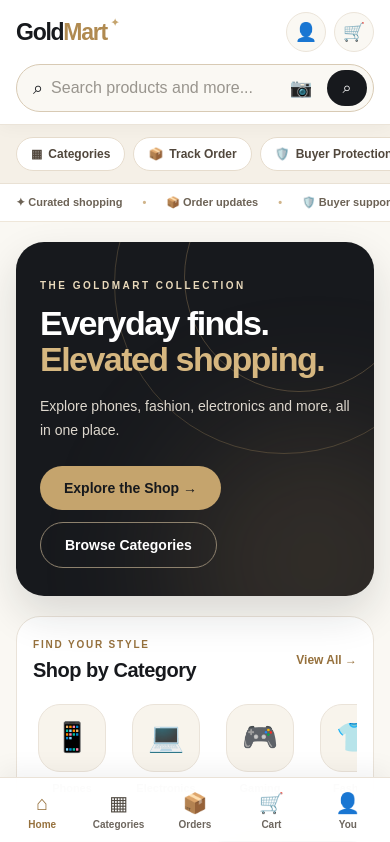
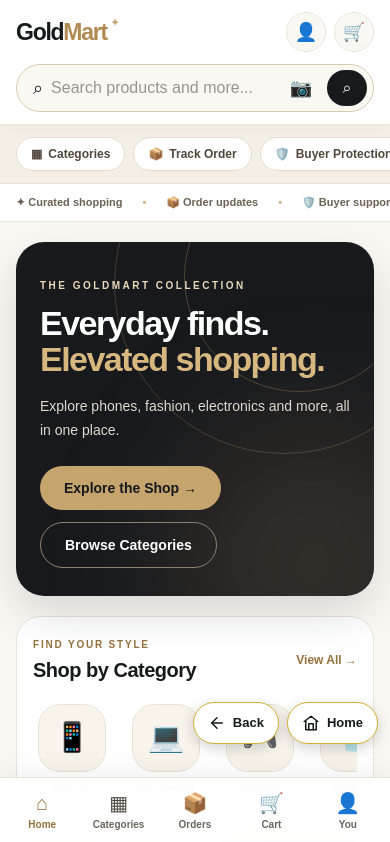
Before and after one commit to oscar1-max/Gold-mart-Ybsr, a Next.js app: page / in a window 390 px wide. Shown: the top 842 px of the page. Built offline with nearby package versions, Linux system fonts and the light colour scheme; no server answers.

Commit message:
Update GlobalNavigation.tsx

```diff
--- a/components/GlobalNavigation.tsx
+++ b/components/GlobalNavigation.tsx
@@ -1,27 +1,28 @@
 
 "use client";
 
-import { useEffect, useState } from "react";
+import { useEffect } from "react";
+import type { CSSProperties } from "react";
 import { usePathname, useRouter } from "next/navigation";
 
-const STORAGE_KEY = "goldmart_navigation_history_v1";
+const STORAGE_KEY = "goldmart_navigation_history_v2";
 
 function readHistory(): string[] {
   try {
-    const raw = sessionStorage.getItem(STORAGE_KEY);
+    const saved = sessionStorage.getItem(STORAGE_KEY);
 
-    if (!raw) return [];
+    if (!saved) return [];
 
-    const parsed: unknown = JSON.parse(raw);
+    const parsed: unknown = JSON.parse(saved);
 
     if (!Array.isArray(parsed)) return [];
 
     return parsed
       .filter(
-        (path): path is string =>
-          typeof path === "string" &&
-          path.startsWith("/") &&
-          !path.startsWith("//")
+        (item): item is string =>
+          typeof item === "string" &&
+          item.startsWith("/") &&
+          !item.startsWith("//")
       )
       .slice(-30);
   } catch {
@@ -29,76 +30,103 @@ function readHistory(): string[] {
   }
 }
 
-function saveHistory(paths: string[]) {
+function saveHistory(history: string[]) {
   try {
     sessionStorage.setItem(
       STORAGE_KEY,
-      JSON.stringify(paths.slice(-30))
+      JSON.stringify(history.slice(-30))
     );
   } catch {
-    // Navigation still works without storage.
+    // Navigation can still fall back to Home.
   }
 }
+
+const navigationStyle: CSSProperties = {
+  position: "fixed",
+  right: "12px",
+  bottom:
+    "calc(100px + env(safe-area-inset-bottom, 0px))",
+  zIndex: 2147483000,
+  display: "flex",
+  alignItems: "center",
+  justifyContent: "flex-end",
+  gap: "8px",
+  pointerEvents: "auto",
+};
+
+const buttonStyle: CSSProperties = {
+  display: "inline-flex",
+  alignItems: "center",
+  justifyContent: "center",
+  gap: "7px",
+  minHeight: "42px",
+  padding: "9px 14px",
+  backgroundColor: "#FFFFFF",
+  color: "#17191D",
+  border: "1px solid #D4AF37",
+  borderRadius: "999px",
+  boxShadow: "0 4px 14px rgba(0, 0, 0, 0.18)",
+  fontSize: "13px",
+  fontWeight: 700,
+  fontFamily: "Arial, sans-serif",
+  lineHeight: 1.2,
+  cursor: "pointer",
+  opacity: 1,
+  visibility: "visible",
+};
 
 export default function GlobalNavigation() {
   const router = useRouter();
   const pathname = usePathname();
 
-  const [previousPath, setPreviousPath] =
-    useState<string | null>(null);
-
-  const [ready, setReady] = useState(false);
-
+  // Remember visited GoldMart pages.
   useEffect(() => {
     if (!pathname) return;
 
     let history = readHistory();
 
+    if (history[history.length - 1] === pathname) {
+      return;
+    }
+
     const existingIndex = history.lastIndexOf(pathname);
 
-    if (existingIndex >= 0) {
-      // Returning to an earlier page removes
-      // the pages that came after it.
+    if (existingIndex !== -1) {
       history = history.slice(0, existingIndex + 1);
     } else {
       history.push(pathname);
     }
 
     saveHistory(history);
-
-    setPreviousPath(
-      history.length > 1
-        ? history[history.length - 2]
-        : null
-    );
-
-    setReady(true);
   }, [pathname]);
 
   function goBack() {
+    const currentPath = pathname || "/";
     const history = readHistory();
 
+    if (history.length > 1) {
+      // Remove the current page from the stack.
       if (
-      pathname &&
-      history.length > 1 &&
-      history[history.length - 1] === pathname
+        history[history.length - 1] === currentPath
       ) {
         history.pop();
+      }
 
-      const destination =
-        history[history.length - 1] || "/";
+      const previousPage =
+        history[history.length - 1];
 
+      if (
+        previousPage &&
+        previousPage !== currentPath
+      ) {
         saveHistory(history);
-      router.push(destination);
+        router.push(previousPage);
         return;
       }
-
-    if (previousPath && previousPath !== pathname) {
-      router.push(previousPath);
-      return;
     }
 
-    // Safe fallback for direct page visits.
+    // Someone who opened a page directly
+    // should remain inside GoldMart.
     router.push("/");
   }
 
@@ -106,41 +134,17 @@ export default function GlobalNavigation() {
     router.push("/");
   }
 
-  if (!ready || !pathname) {
-    return null;
-  }
-
-  // The homepage doesn't need a Home button.
-  // Still show Back if the user came from
-  // another GoldMart page.
-  if (pathname === "/" && !previousPath) {
-    return null;
-  }
-
-  const buttonClass =
-    "flex items-center justify-center gap-2 " +
-    "rounded-full border border-[#D4AF37]/40 " +
-    "bg-white px-4 py-2.5 text-sm font-bold " +
-    "text-[#17191D] shadow-lg " +
-    "transition hover:bg-[#FFF6DA] " +
-    "focus-visible:outline-none " +
-    "focus-visible:ring-2 " +
-    "focus-visible:ring-[#B58A16]";
-
   return (
     <nav
-      aria-label="GoldMart quick navigation"
-      className={
-        "fixed bottom-[calc(env(safe-area-inset-bottom)+5.5rem)] " +
-        "right-3 z-40 flex items-center gap-2 " +
-        "md:bottom-6 md:right-6"
-      }
+      aria-label="GoldMart page navigation"
+      style={navigationStyle}
     >
       <button
         type="button"
         onClick={goBack}
-        className={buttonClass}
-        aria-label="Go back to the previous GoldMart page"
+        style={buttonStyle}
+        aria-label="Go back"
+        title="Previous GoldMart page"
       >
         <svg
           width="18"
@@ -157,15 +161,15 @@ export default function GlobalNavigation() {
           <path d="m12 19-7-7 7-7" />
         </svg>
 
-        <span>Back</span>
+        Back
       </button>
 
-      {pathname !== "/" && (
       <button
         type="button"
         onClick={goHome}
-          className={buttonClass}
-          aria-label="Go to GoldMart homepage"
+        style={buttonStyle}
+        aria-label="Go to homepage"
+        title="GoldMart homepage"
       >
         <svg
           width="18"
@@ -183,9 +187,8 @@ export default function GlobalNavigation() {
           <path d="M9 21v-8h6v8" />
         </svg>
 
-          <span>Home</span>
+        Home
       </button>
-      )}
     </nav>
   );
 }
```
Lines whose indentation alone changed are shown as unchanged.
